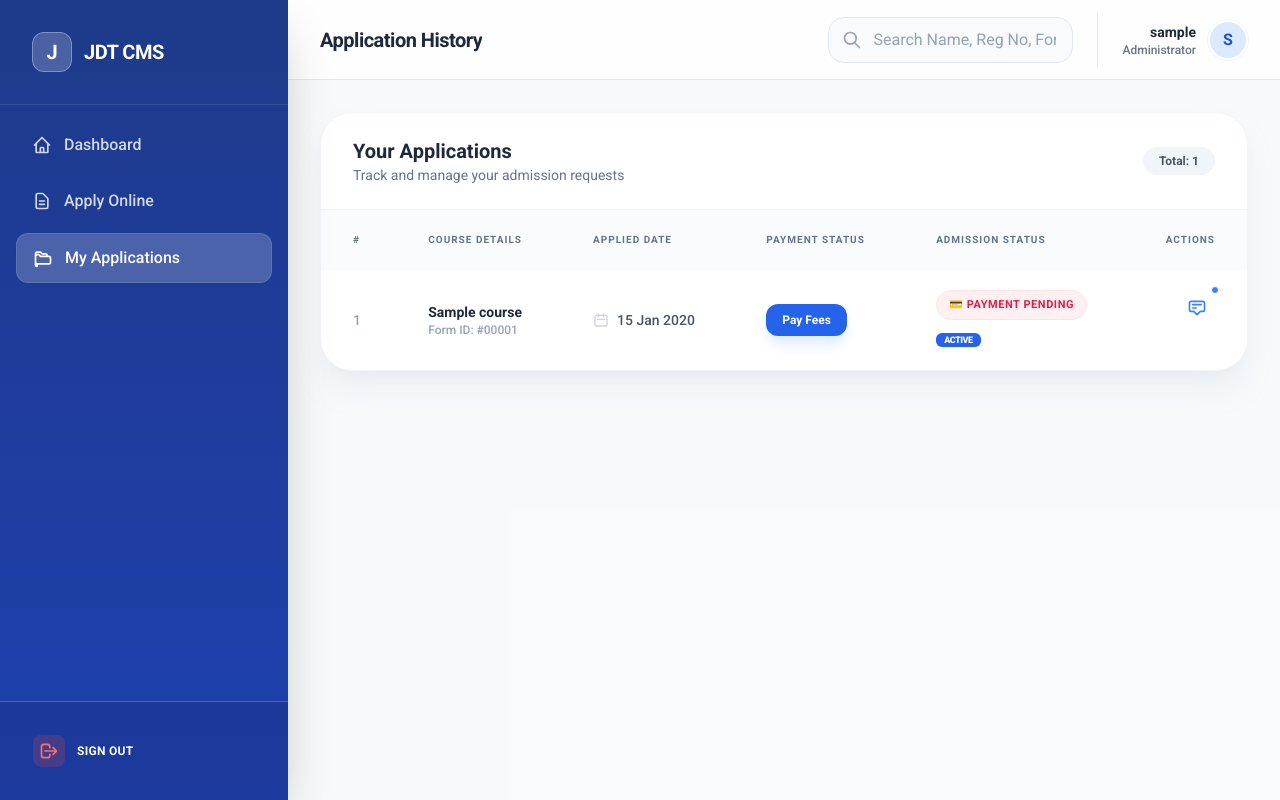
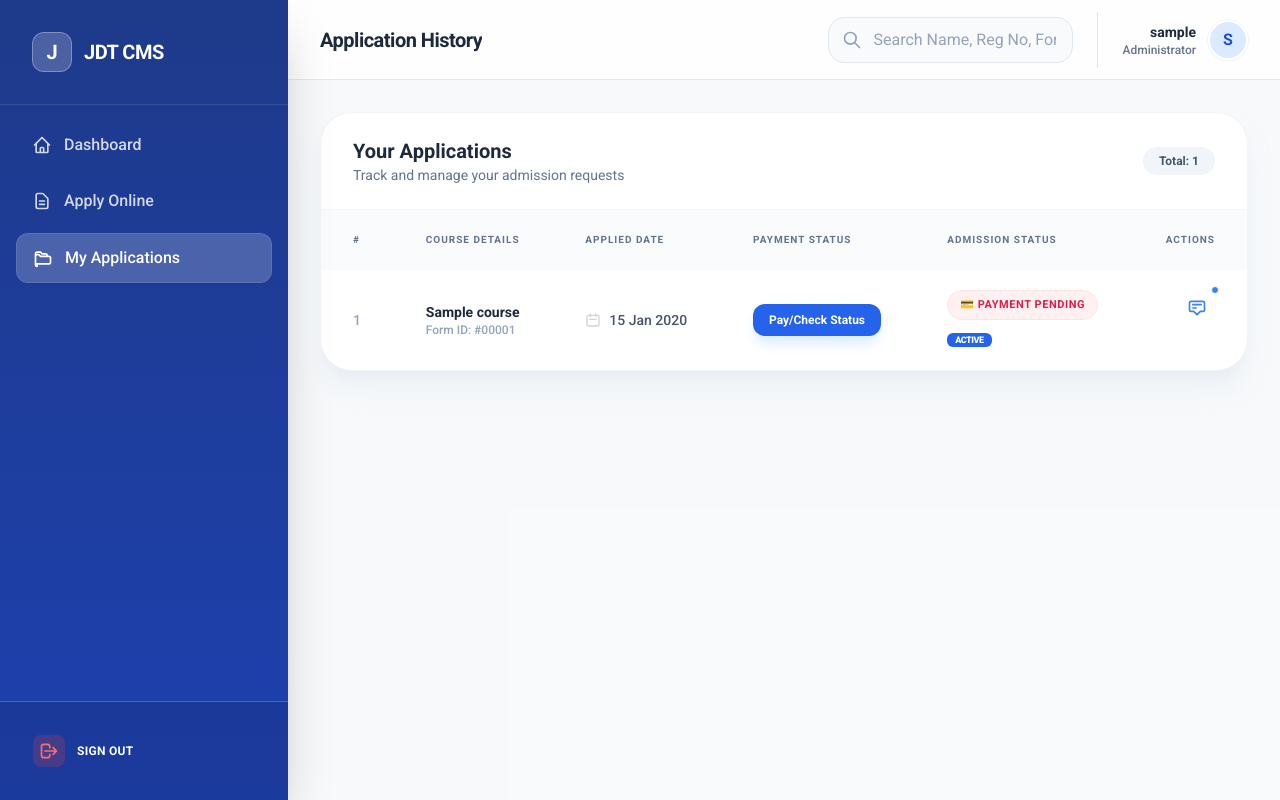
Before and after one commit to iqraait/JDT-Automation-System-, a Django app: page /my-applications/ in a window 1280 px wide. Run offline with Django 5.2, Linux system fonts and the light colour scheme; a user stored in the database is signed in; tables that the repository leaves empty hold one stand-in row (values such as "Sample post"); data that the repository does not hold is empty; some libraries are stand-ins or nearby versions.

Commit message:
Update student Pay Fees button label to Pay/Check Status

```diff
--- a/templates/student/my_applications.html
+++ b/templates/student/my_applications.html
@@ -96,7 +96,7 @@
                                 </div>
                             {% else %}
                                 <button type="button" onclick="showRetryModal('{{ app.id }}')" class="inline-flex items-center gap-1.5 px-4 py-2 bg-blue-600 hover:bg-blue-700 text-white rounded-xl text-xs font-bold transition-all shadow-lg shadow-blue-100">
-                                    Pay Fees
+                                    Pay/Check Status
                                 </button>
                             {% endif %}
                         </td>
```
